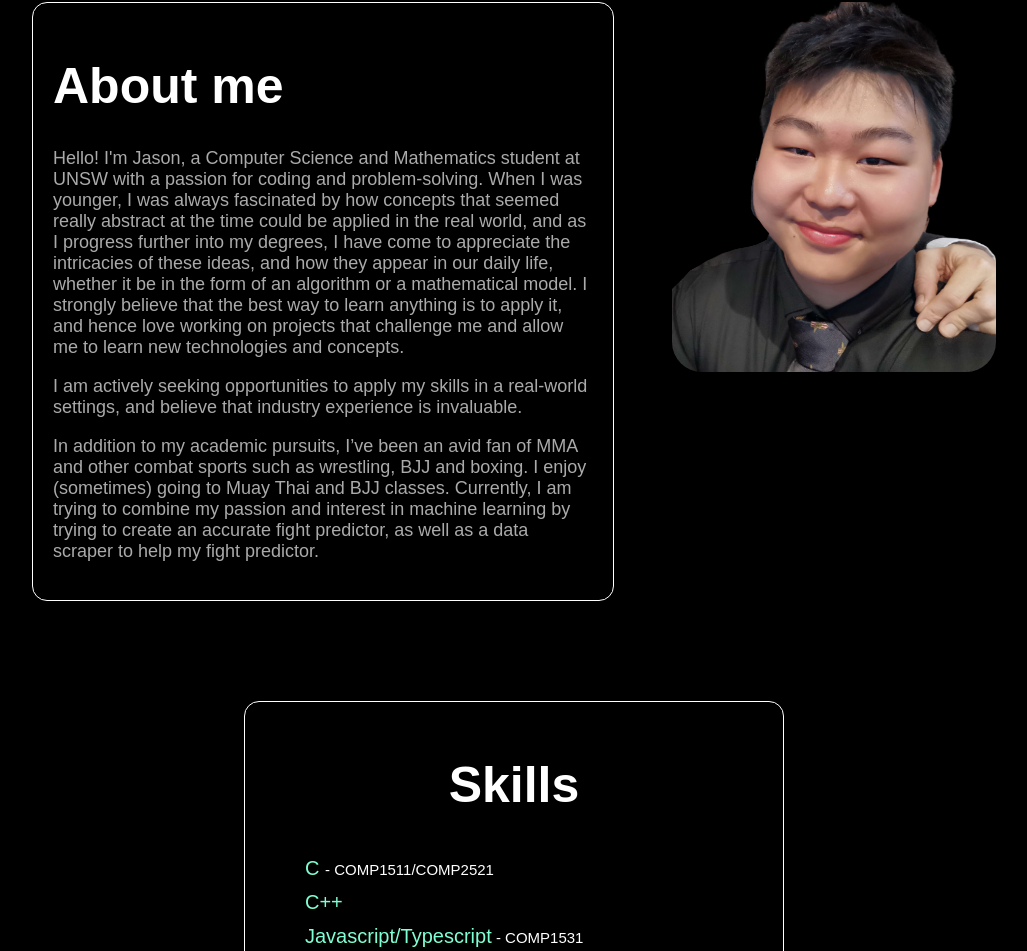
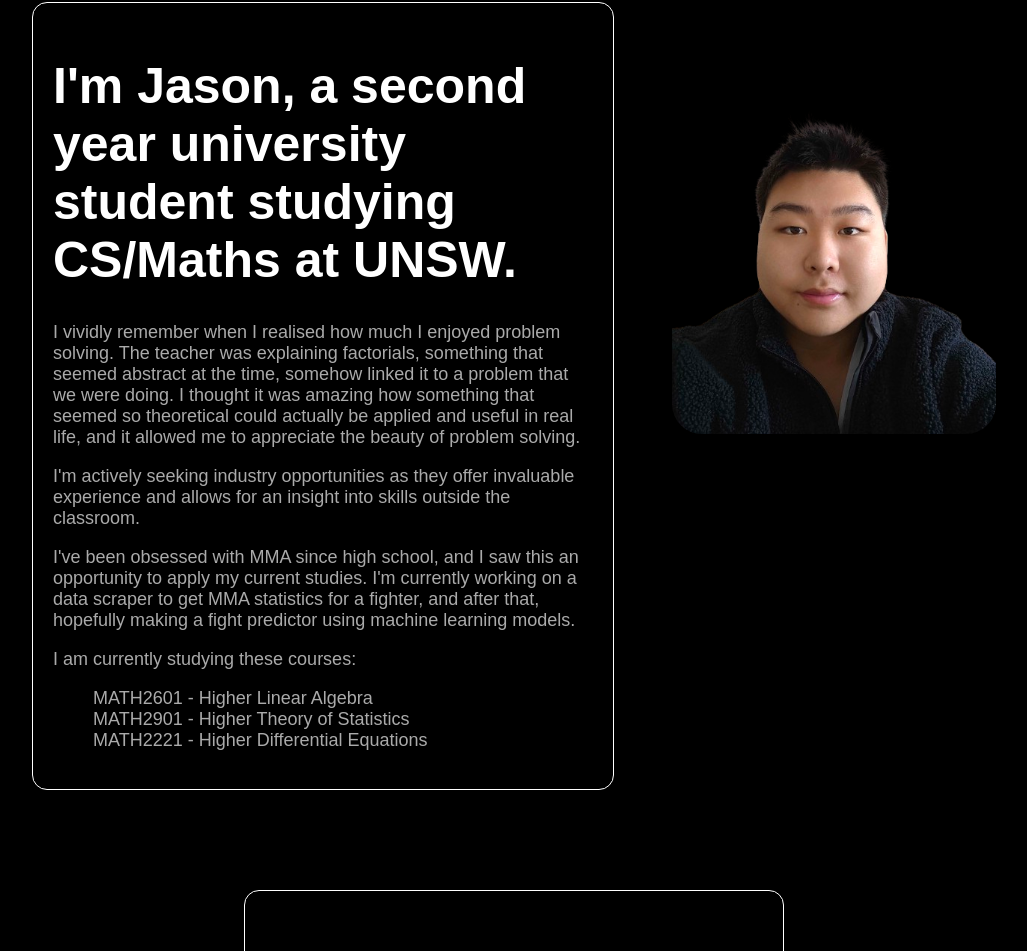
Before and after one commit to jcongc/personal-website, a React (Create React App) app: page / in a window 1280 px wide. Shown: the part 1035-1986 px from the top of the page, without its empty margins (126-1153 px from the left). Built offline with nearby package versions, Linux system fonts and the light colour scheme.

Commit message:
Edited about me

```diff
--- a/src/App.css
+++ b/src/App.css
@@ -270,6 +270,10 @@ ul {
   -ms-transform: translate(-50%, -50%)
 }
 
+.about-me-intro {
+  color: #fff;
+}
+
 .proj-wrapper:hover .projects-image {
   opacity: 0.3;
 }
--- a/src/components/aboutMe.jsx
+++ b/src/components/aboutMe.jsx
@@ -4,14 +4,18 @@ const AboutMe = () => {
     return (
     <div className="about-me-wrapper">
         <div id="about-me" className="about-me">
-            <h1>About me</h1>
-            <p>
-                Hello! I'm Jason, a Computer Science and Mathematics student at UNSW with a passion for coding and problem-solving. When I was younger, I was always fascinated by how concepts that seemed really abstract at the time could be applied in the real world, and as I progress further into my degrees, I have come to appreciate the intricacies of these ideas, and how they appear in our daily life, whether it be in the form of an algorithm or a mathematical model. I strongly believe that the best way to learn anything is to apply it, and hence love working on projects that challenge me and allow me to learn new technologies and concepts.
-            </p>
-            <p>I am actively seeking opportunities to apply my skills in a real-world settings, and believe that industry experience is invaluable.</p>
-            <p>
-                In addition to my academic pursuits, I’ve been an avid fan of MMA and other combat sports such as wrestling, BJJ and boxing. I enjoy (sometimes) going to Muay Thai and BJJ classes. Currently, I am trying to combine my passion and interest in machine learning by trying to create an accurate fight predictor, as well as a data scraper to help my fight predictor.
-            </p>
+            <h1 className="about-me-header">I'm Jason, a second year university student studying CS/Maths at UNSW.</h1>
+            <p>I vividly remember when I realised how much I enjoyed problem solving. The teacher was explaining factorials, something that seemed abstract at the time, somehow linked it to a problem that we were doing. I thought it was amazing how something that seemed so theoretical could actually be applied and useful in real life, and it allowed me to appreciate the beauty of problem solving.</p>
+
+            <p>I'm actively seeking industry opportunities as they offer invaluable experience and allows for an insight into skills outside the classroom.</p>
+
+            <p>I've been obsessed with MMA since high school, and I saw this an opportunity to apply my current studies. I'm currently working on a data scraper to get MMA statistics for a fighter, and after that, hopefully making a fight predictor using machine learning models.</p>
+            <p>I am currently studying these courses:</p>
+            <ul>
+                <li>MATH2601 - Higher Linear Algebra</li>
+                <li>MATH2901 - Higher Theory of Statistics</li>
+                <li>MATH2221 - Higher Differential Equations</li>
+            </ul>
         </div>
         <img src="me.png" alt="img of me" className="me-pic"/>
     </div>
--- a/src/components/portfolio.jsx
+++ b/src/components/portfolio.jsx
@@ -1,4 +1,4 @@
-import React, {useState} from "react";
+import React from "react";
 
 const Portfolio = () => {
 
```
Also changed, not shown: public/me.png.
